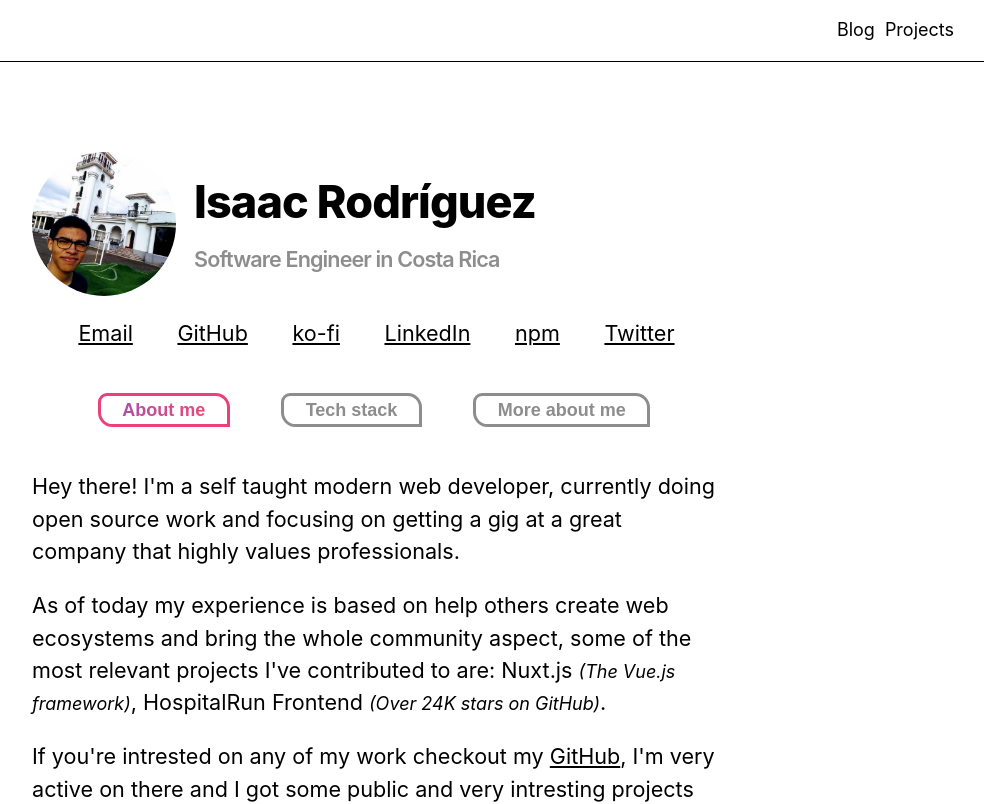
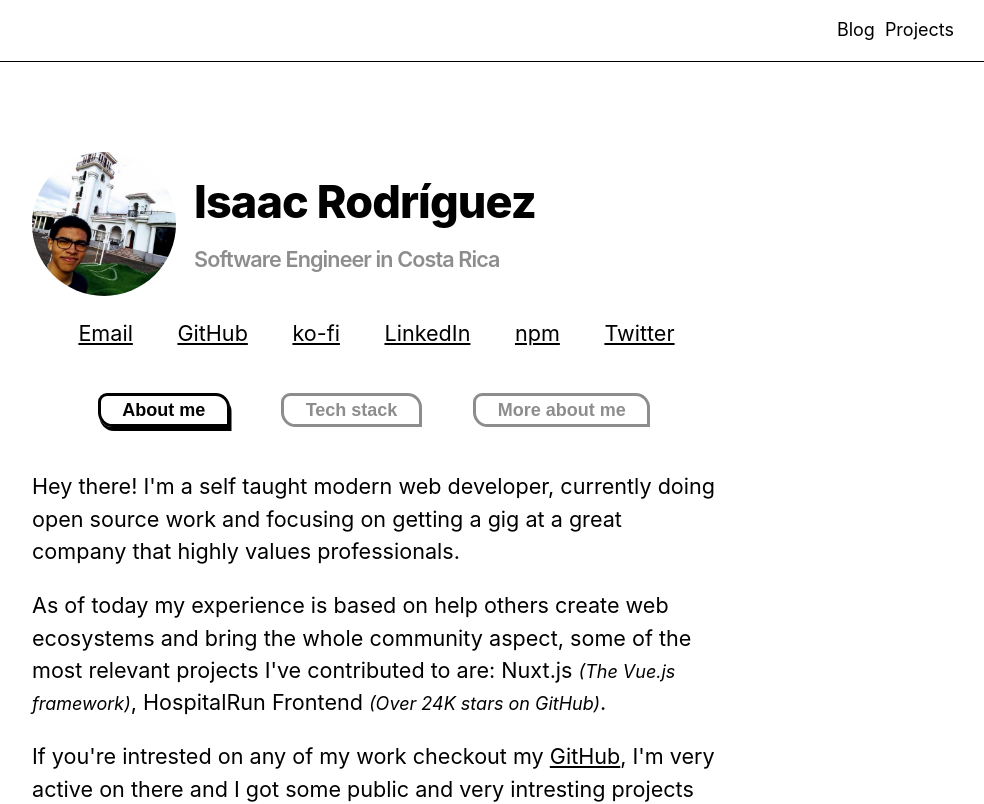
Before and after one commit to rodzy/2021, a Next.js app: page / in a window 1280 px wide. Shown: the top 804 px of the page, without its empty margins (266-1250 px from the left). Built offline with nearby package versions, Linux system fonts and the light colour scheme.

Commit message:
Re-thinking themeables to ACME style

```diff
--- a/components/layout.module.css
+++ b/components/layout.module.css
@@ -3,25 +3,28 @@
     padding: 5rem 1rem;
     margin: 0 auto;
     padding-bottom: 5rem;
+    position: relative;
 }
 
 .insiderContainer {
-    background: linear(
-        124deg,
-        #2b1de8,
-        #dd00f3,
-        #e8b71d,
-        #e3e81d,
-        #1de840,
-        #2b1de8,
-        #dd00f3,
-        #dd00f3
-    );
-    background-size: 1700% 1700%;
+    position: relative;
     display: block;
-    animation: coloring 60s infinite;
     transition: background-color 1s;
+    z-index: 0;
 }
+
+/* .insiderContainer::before{
+    content: '';
+    position: absolute;
+    top: 0px;
+    right: 0px;
+    bottom: 0px;
+    left: 0px;
+    background: url("../public/images/Vorderrhein.png");
+    background-size: auto;
+    opacity: 0.5;
+    animation: coloring 200s infinite;
+} */
 
 @-webkit-keyframes coloring {
     0% {
--- a/pages/_app.js
+++ b/pages/_app.js
@@ -5,7 +5,7 @@ import "../styles/global.css";
 export default function App({ Component, pageProps, router }) {
     return (
         <ModeProvider>
-            <AnimatePresence initial={false} exitBeforeEnter={true}>
+            <AnimatePresence exitBeforeEnter={true}>
                 <motion.div
                     key={router.route}
                     initial="pageInitial"
--- a/pages/index.js
+++ b/pages/index.js
@@ -11,6 +11,29 @@ const InitialState = {
     stack: false,
     more: false,
 };
+
+const container = {
+    hidden: {
+        opacity:1,scale:0
+    },
+    visible: {
+        opacity: 1,
+        scale: 1,
+        transition: {
+          delay: 0.3,
+          when: "beforeChildren",
+          staggerChildren: 0.1
+        }
+      }
+}
+
+const buttons = {
+    hidden: { y: 20, opacity: 0 },
+    visible: {
+      y: 0,
+      opacity: 1
+    }
+}
 
 export default function Home() {
     const [state, dispatch] = useReducer(MainReducer, InitialState);
@@ -61,10 +84,11 @@ export default function Home() {
                             Twitter
                         </a>
                     </div>
-                    <motion.div className={utilStyles.buttonsContainer}>
+                    <motion.div className={utilStyles.buttonsContainer} variants={container} initial="hidden" animate="visible">
                         <motion.button
                             whileHover={{ scale: 1.1 }}
                             whileTap={{ scale: 0.9 }}
+                            variants={buttons}
                             className={
                                 intro
                                     ? utilStyles.microbuttonsSelected
@@ -77,6 +101,7 @@ export default function Home() {
                         <motion.button
                             whileHover={{ scale: 1.1 }}
                             whileTap={{ scale: 0.9 }}
+                            variants={buttons}
                             className={
                                 stack
                                     ? utilStyles.microbuttonsSelected
@@ -89,6 +114,7 @@ export default function Home() {
                         <motion.button
                             whileHover={{ scale: 1.1 }}
                             whileTap={{ scale: 0.9 }}
+                            variants={buttons}
                             className={
                                 more
                                     ? utilStyles.microbuttonsSelected
--- a/styles/utils.module.css
+++ b/styles/utils.module.css
@@ -210,9 +210,10 @@
     border-top-left-radius: 0.5rem;
     outline: none;
     cursor: pointer;
-    border-color: #ec407a;
+    border-color: #000;
+    color: #000;
     overflow: hidden;
-    background: -moz-linear-gradient(
+    /* background: -moz-linear-gradient(
         90deg,
         rgba(63, 94, 251, 1) 0%,
         rgba(252, 70, 107, 1) 100%
@@ -221,12 +222,13 @@
         90deg,
         rgba(63, 94, 251, 1) 0%,
         rgba(252, 70, 107, 1) 100%
-    );
+    ); */
     background-clip: text;
     -webkit-background-clip: text;
-    -webkit-text-fill-color: transparent;
+    /* -webkit-text-fill-color: transparent; */
     background-size: 200% 100%;
     background-position: 100%;
+    box-shadow: 1.5px 4px #000;
 }
 
 .textContainer{
```
Also changed, not shown: public/images/Vorderrhein.png (added), public/images/Waihou.png (added).
